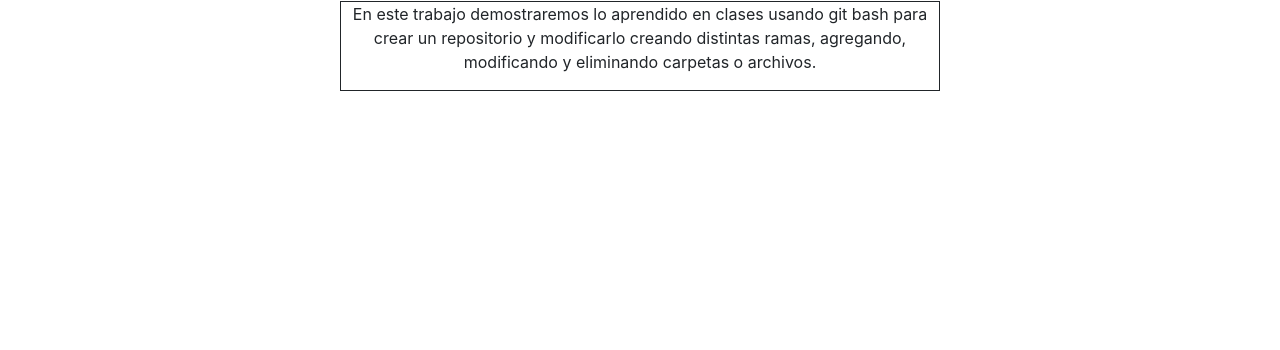
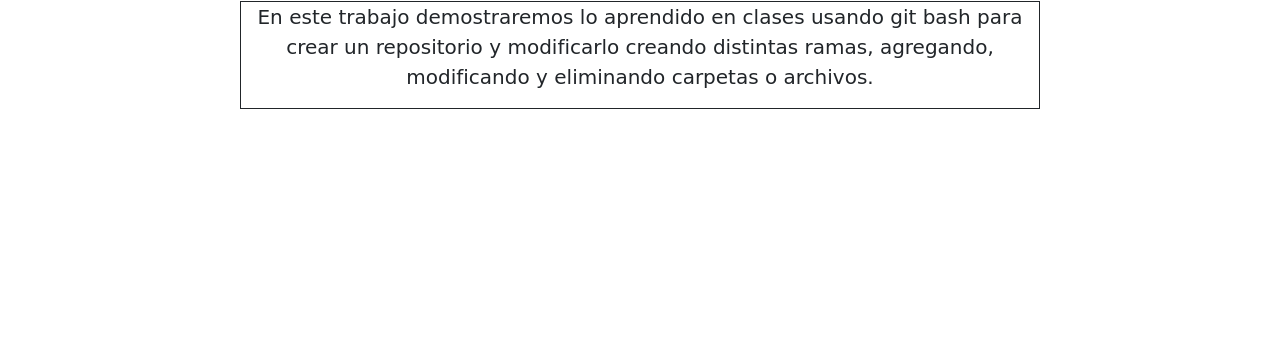
Before and after one commit to Melimar/tp-n-3, a plain HTML site: page index.html in a window 1280 px wide. Shown: the part 450-800 px from the top of the page. Drawn offline with Linux system fonts and the light colour scheme.

Commit message:
Agregue y corregi los estilos en el archivo style

```diff
--- a/css/style.css
+++ b/css/style.css
@@ -1,10 +1,12 @@
+
 @media (max-width: 576px) {
 	h1 {
 		background: yellow;
 		font-size: small;
 	}
 	p{
-		font-size: cursive;
+		font-size: 10px;
+		font-family: cursive;
 	}
 	.contenido{
 	border: 1px solid;
@@ -19,7 +21,8 @@
 		background: cyan;
 	}
 	p{
-		font-size: cursive;
+		font-size: 20px;
+		font-family: cursive;
 	}
 	.contenido{
 	border: 1px solid;
@@ -35,7 +38,8 @@
 		background: red;
 	}
 	p{
-		font-size: cursive;
+		font-size: 20px;
+		font-family: cursive;
 	}
 	.contenido{
 	border: 1px solid;
@@ -51,7 +55,8 @@
 		background: blue;
 	}
 	p{
-		font-size: cursive;
+		font-size: 20px;
+		font-family: cursive;
 	}
 	.contenido{
 	border: 1px solid;
@@ -67,12 +72,19 @@
 		background: green;
 	}
 	p{
-		font-size: cursive;
+		font-size: 20px;
+		font-family: cursive;
 	}
 	.contenido{
 	border: 1px solid;
 	text-align: center;
-	width: 600px;
+	width: 800px;
 	margin: 0 auto;
 }
 }
+
+.estilo {
+	border: 1px solid #CCC;
+	border-radius: 10px;
+	padding: 1em;
+}
```
